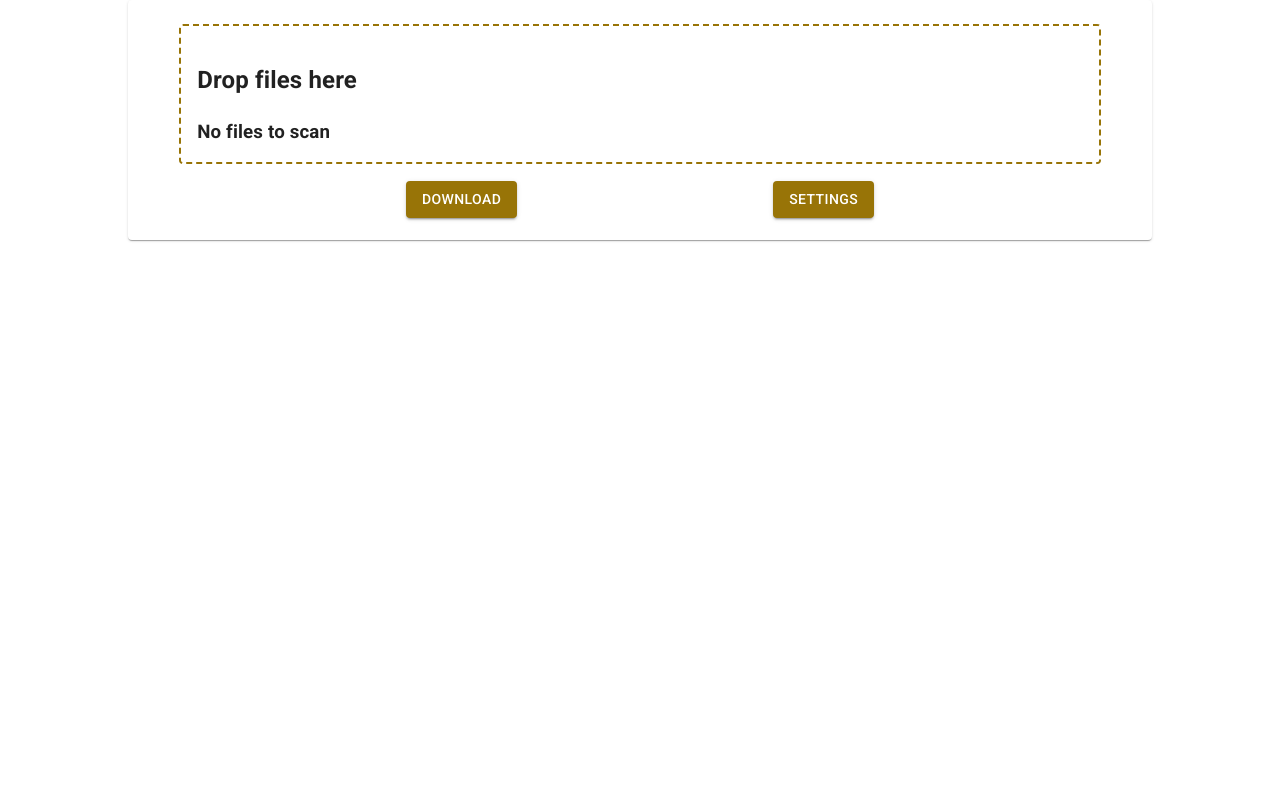
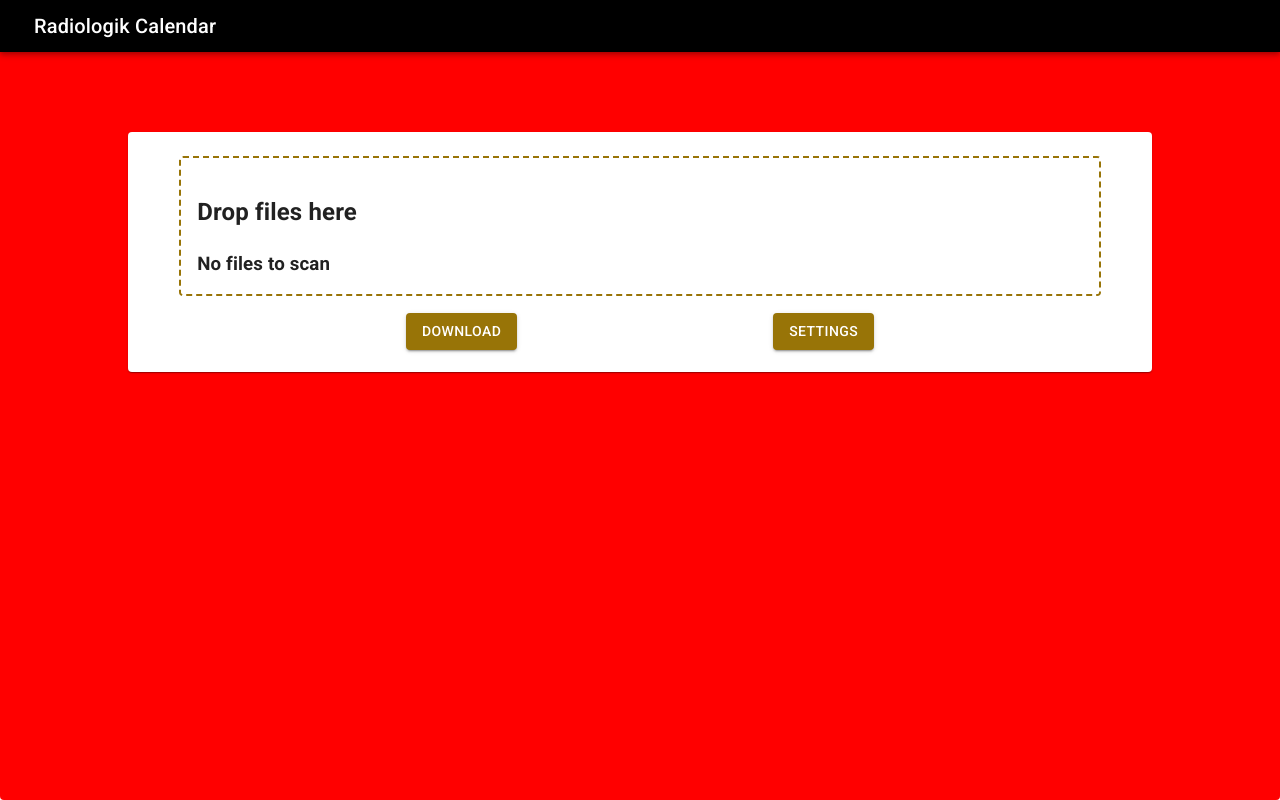
Before and after one commit to MichOchieng/cfurCalendar, a React (Create React App) app in the folder radiologik-calendar/: page / in a window 1280 px wide. Built offline with nearby package versions, Linux system fonts and the light colour scheme.

Commit message:
Added header and grid

```diff
--- a/radiologik-calendar/src/App.tsx
+++ b/radiologik-calendar/src/App.tsx
@@ -1,7 +1,8 @@
 import React from 'react';
 
 import MainUi   from './components/main-ui/main-ui';
-import { ThemeProvider,CssBaseline, Paper } from '@mui/material';
+import { Header } from './components/header/header';
+import { ThemeProvider,CssBaseline, Paper, Grid } from '@mui/material';
 
 import { theme } from './styles';
 
@@ -12,15 +13,28 @@ const App = () => {
         >
           <Paper
             sx={{
-              height:"100%",
-              width:"100%",
-              display:"flex",
-              alignItems:"center",
-              justifyContent:"center",
-              boxShadow: "none"
+              height:"100vh",
+              width:"100vw",
+              boxShadow: "none",
+              backgroundColor: "red"
             }}
           >
-            <MainUi/>
+            <Grid
+              container
+            >
+              <Grid
+                item
+                xs={12}
+              >
+                <Header/>
+              </Grid>
+              <Grid
+                item
+                xs={12}
+              >
+                <MainUi/>
+              </Grid>
+            </Grid>
           </Paper>
           <CssBaseline/>
         </ThemeProvider>
```
